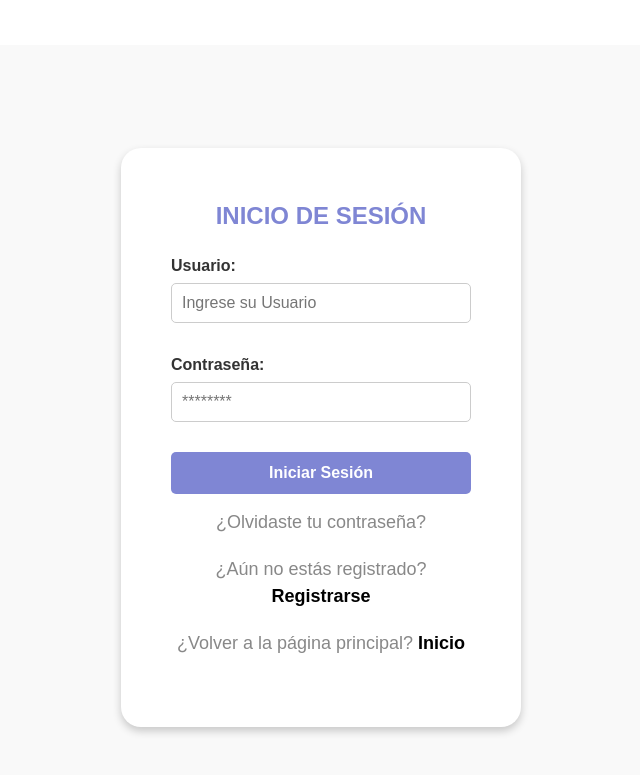
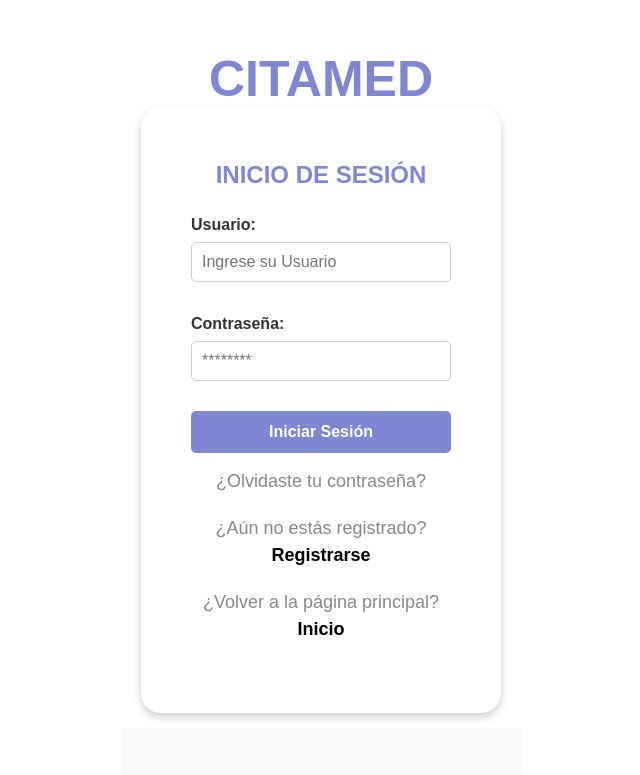
Before and after one commit to tmontoya428/citamed_front, a React (Vite) app: page /login in a window 1280 px wide. Shown: the part 123-898 px from the top of the page, without its empty margins (319-959 px from the left). Built offline with nearby package versions, Linux system fonts and the light colour scheme.

Commit message:
se agrega nombre de citamed en el login

```diff
--- a/src/components/Login.jsx
+++ b/src/components/Login.jsx
@@ -84,7 +84,7 @@ function Login() {
   return (
     <div className="login-wrapper">
       <div className="login-image"></div>
-
+      <h1 className="title">CITAMED</h1>
       <div className="login-container">
         <div className="login-box">
           <h2>INICIO DE SESIÓN</h2>
--- a/src/styles/Followup.css
+++ b/src/styles/Followup.css
@@ -37,6 +37,10 @@
   margin-right: 15px;
   cursor: pointer;
   padding: 5px;
+}
+
+.followup-back:hover{
+  background-color: #5a67d8;
 }
 
 .followup-title {
--- a/src/styles/Login.css
+++ b/src/styles/Login.css
@@ -15,8 +15,8 @@ html, body {
   display: flex;
   justify-content: center;
   align-items: center;
-  height: 100vh; /* Centrado vertical */
-  width: 100vw;  /* Centrado horizontal */
+  flex-grow: 1;
+  background-color: white;
 }
 
 /* Caja del login */
@@ -49,7 +49,9 @@ html, body {
 /* Campos de entrada */
 .login-box input {
   width: 100%;
+  color: #000;
   padding: 10px;
+  background-color: white;
   margin-bottom: 15px;
   border: 1px solid #ccc;
   border-radius: 5px;
@@ -89,3 +91,12 @@ html, body {
 .login-box a:hover {
   text-decoration: underline;
 }
+
+
+.title {
+  font-size: 50px;
+  background-color: white;
+  color: #7f86d4;
+  margin-bottom: 0px;
+  text-align: center;
+}
```
